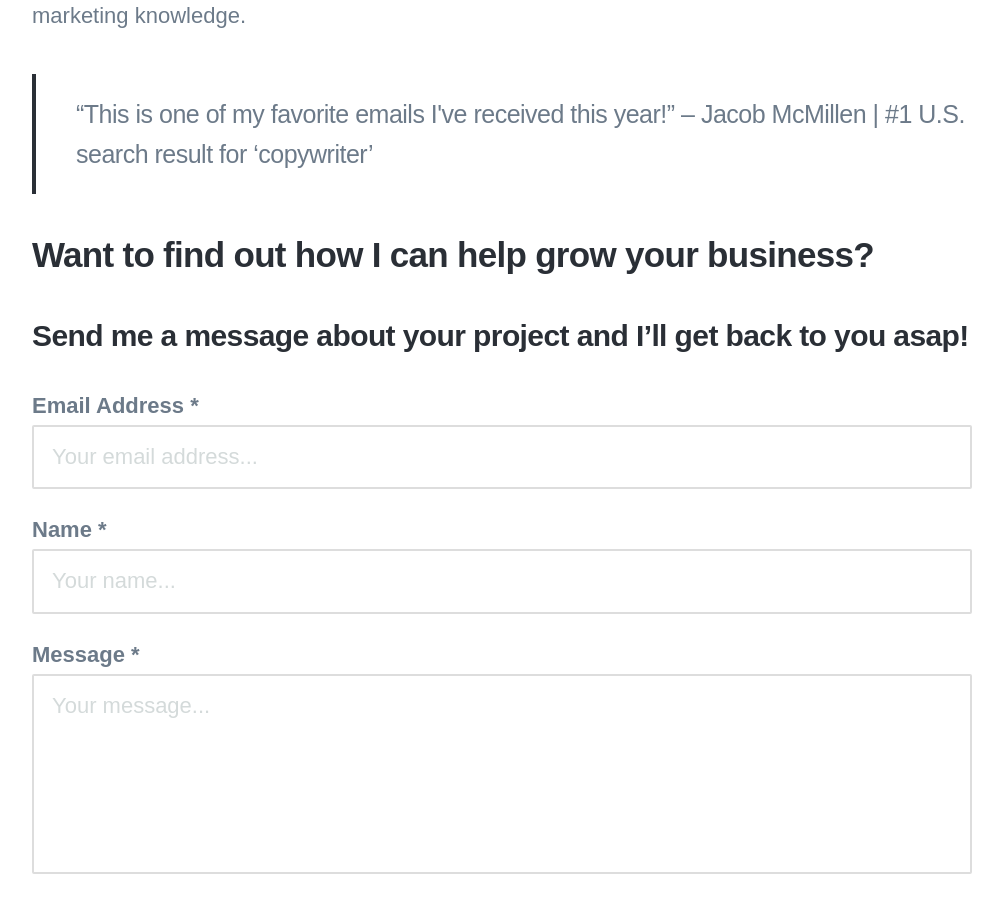
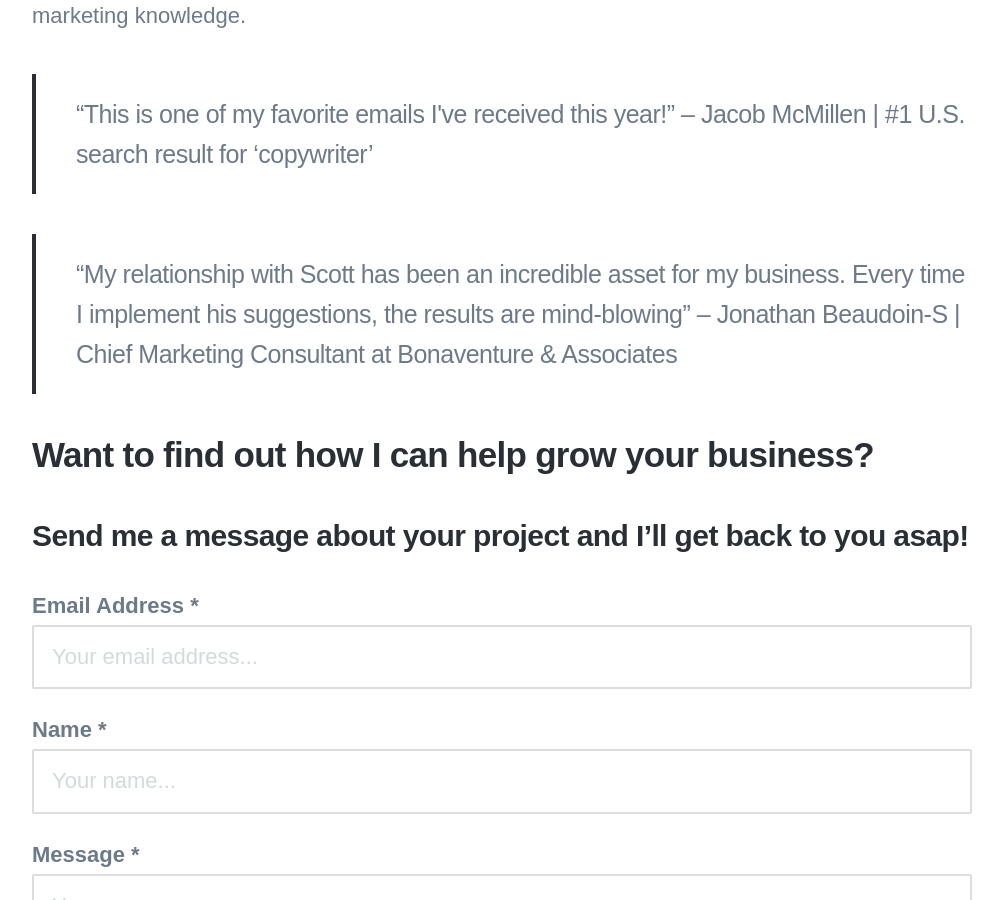
Before and after one commit to ScottON/ScottON, a Jekyll site: the page built from _projects/2021-05-11-marketing-experience.md, in a window 1280 px wide and 900 px high, scrolled down 3996 px. Shown: the whole window, without its empty margins (138-1141 px from the left). Built offline with Jekyll 4.4.1, drawn with Linux system fonts in a browser that asks for light colours; nearby versions of some CDN libraries; some web fonts are replaced; some of the changed text lies outside the part shown.

Commit message:
Update 2021-05-11-marketing-experience.md

```diff
--- a/_projects/2021-05-11-marketing-experience.md
+++ b/_projects/2021-05-11-marketing-experience.md
@@ -1,8 +1,8 @@
 ---
-title: 'Marketing Certifications'
-subtitle: 'My digital marketing education'
+title: ‘Marketing Certifications’
+subtitle: ‘My digital marketing education’
 date: 2021-05-11 00:00:00
-description: "An overview of my digital marketing and copywriting education."
+description: "An overview of my digital marketing and copywriting education"
 featured_image: '/images/demo/demo-square.jpg'
 ---
 
@@ -56,6 +56,8 @@ Lastly, I’m in regular contact with multiple six-figure copywriters. They bega
 
 <blockquote>“This is one of my favorite emails I've received this year!” –  Jacob McMillen | #1 U.S. search result for ‘copywriter’</blockquote>
 
+<blockquote>“My relationship with Scott has been an incredible asset for my business. Every time I implement his suggestions, the results are mind-blowing” – Jonathan Beaudoin-S | Chief Marketing Consultant at Bonaventure & Associates</blockquote>
+
 ## Want to find out how I can help grow your business?
 ### Send me a message about your project and I'll get back to you asap!
 {% include contact-form.html %}
```
